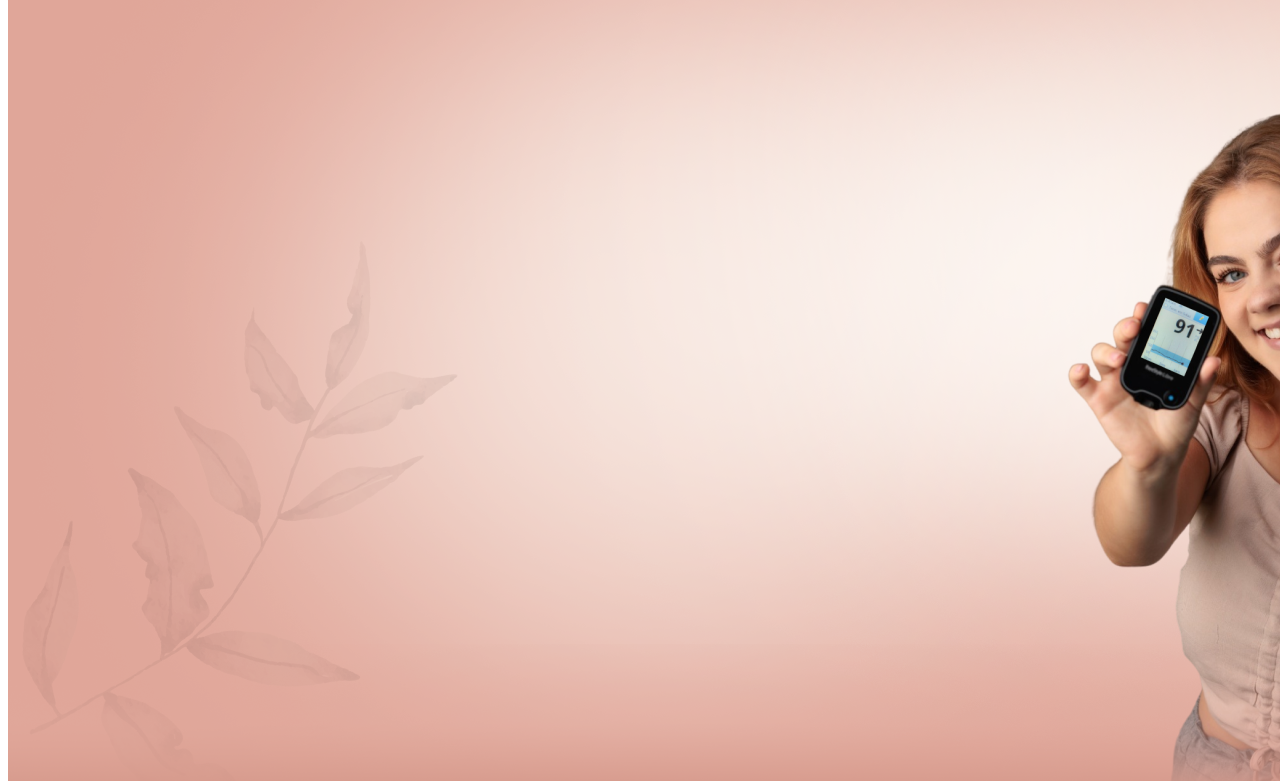
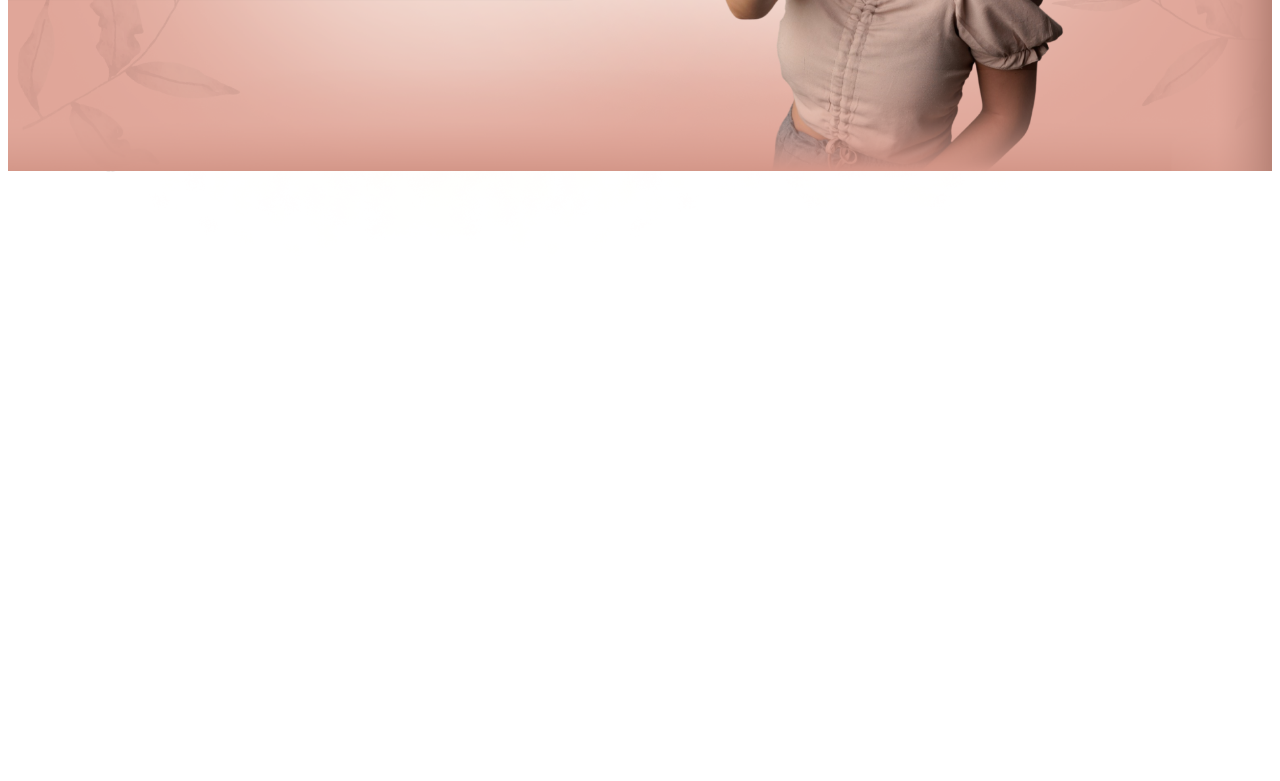
Before and after one commit to MilenaSateles/GuriaDaInsulina, a plain HTML site: page index.html in a window 1280 px wide. Shown: the part 600-1381 px from the top of the page. After the commit the page ends 1052 px from the top, so only its background shows below. Drawn offline with Linux system fonts and the light colour scheme; a web font is replaced by a local one.

Commit message:
feat: ajuste no background (banner)

```diff
--- /dev/null
+++ b/css/components/banner.css
@@ -0,0 +1,6 @@
+.banner{
+    background-image: url(../../img/banner.png) ;
+    background-repeat: no-repeat;
+    background-size: 100%;
+    height: 800px;
+}
--- a/index.html
+++ b/index.html
@@ -9,7 +9,9 @@
     <link rel="preconnect" href="https://fonts.gstatic.com" crossorigin>
     <link href="https://fonts.googleapis.com/css2?family=Inika&family=Manuale&display=swap" rel="stylesheet">
 
-    <link rel="stylesheet" href="index.css">
+    <link rel="stylesheet" href="css/components/banner.css">
+    <link rel="stylesheet" href="css/index.css">
+
 
 </head>
 <body>
@@ -30,8 +32,6 @@
             teve antes através da Nutrição?</h1>
         <a id="button" href="">Agendar agora minha consulta</a>
         </div>
-
-        <img src="img/banner.png" alt="Banner principal">
     </section>
 </body>
 </html>
```
Also changed, not shown: css/index.css (renamed from index.css).
